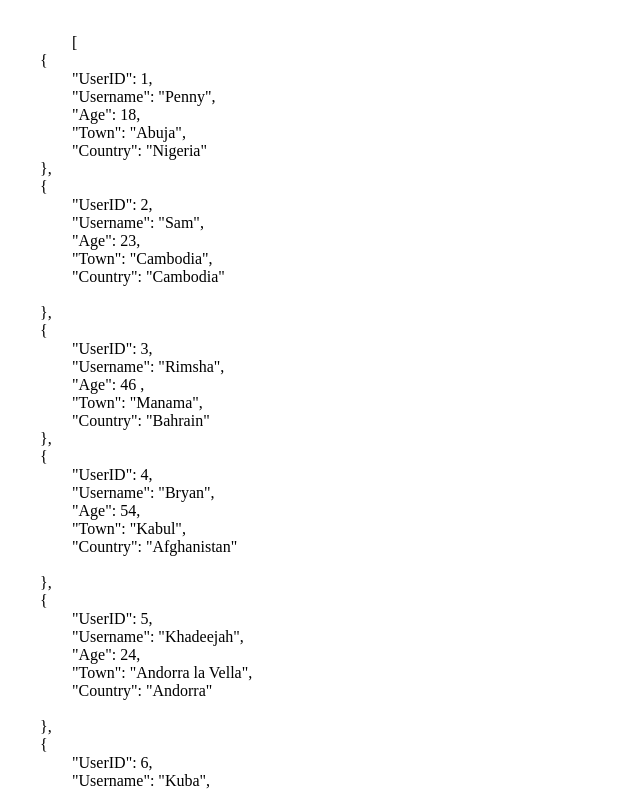
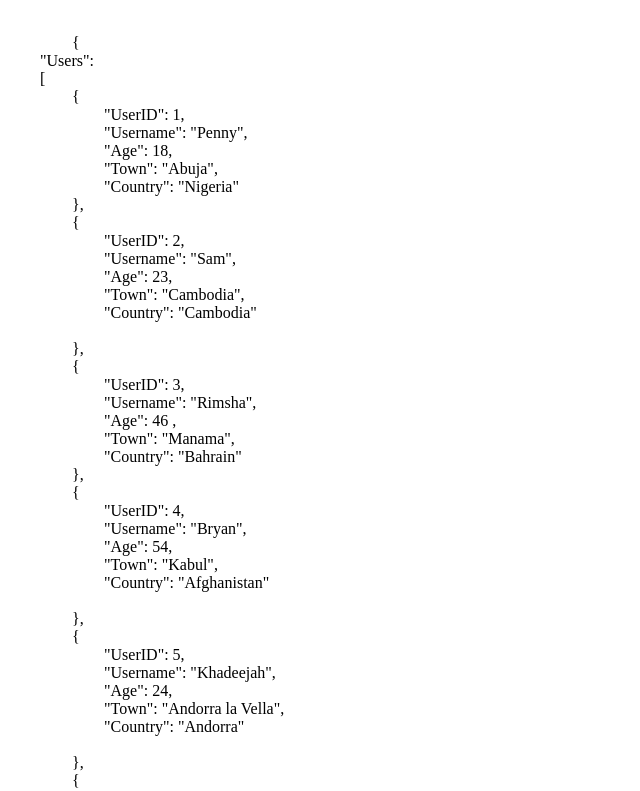
Before and after one commit to Claire-ndupu/API, a plain HTML site: page index.html in a window 1280 px wide. Shown: the top 791 px of the page, without its empty margins (0-640 px from the left). Drawn offline with Linux system fonts and the light colour scheme.

Commit message:
Update index.html

```diff
--- a/index.html
+++ b/index.html
@@ -7,6 +7,8 @@
 <body>
 
 	<p style="word-wrap: break-word; white-space: pre-wrap;">
+		{
+	"Users":
 	[
 		{
 			"UserID": 1,
@@ -168,6 +170,7 @@
 
 		}
 	]
+}
 	</p>
 
 </body>
```
Lines whose indentation alone changed are shown as unchanged.
